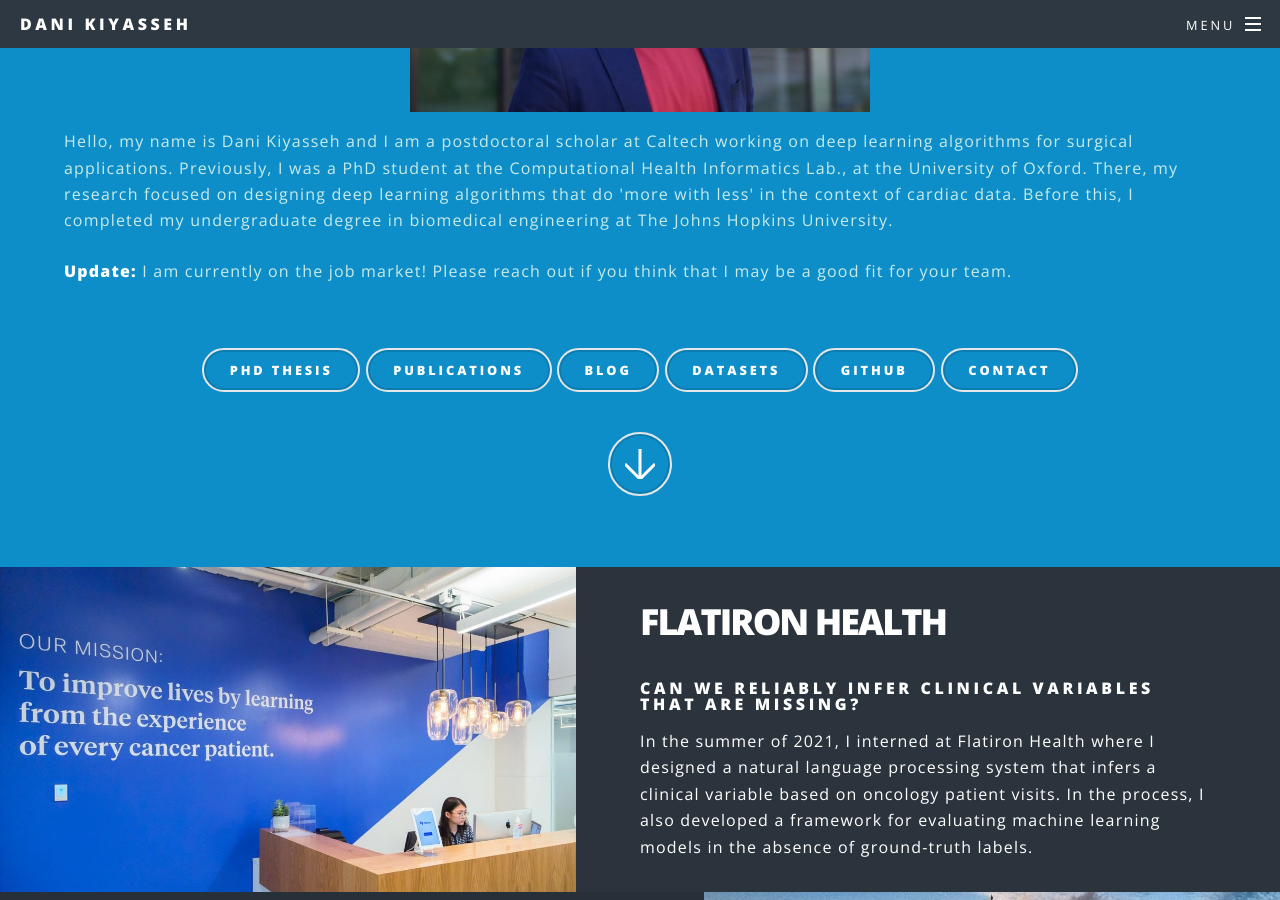
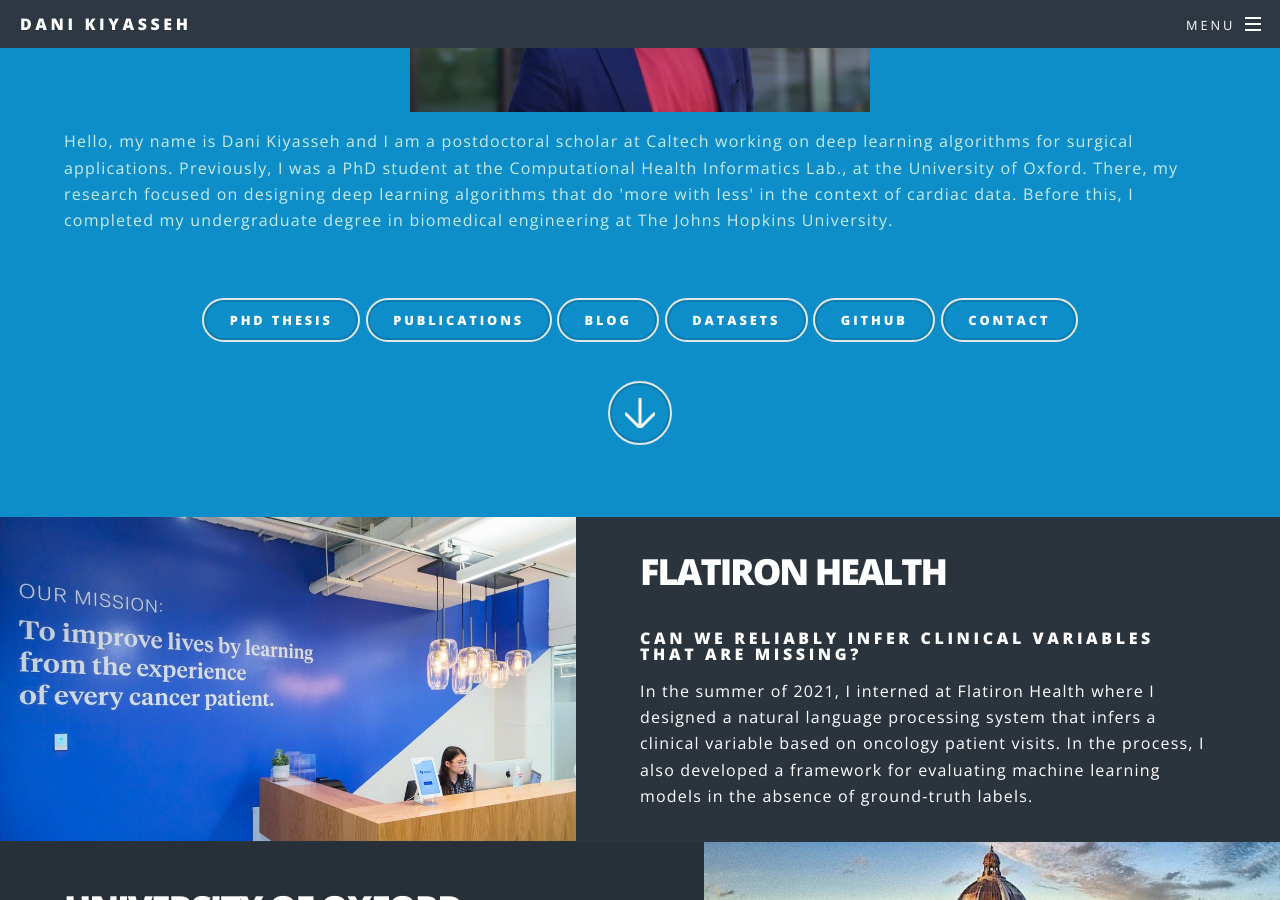
Before and after one commit to danikiyasseh/danikiyasseh.github.io, a Jekyll site: the page index.html, which Jekyll copies as it is, in a window 1280 px wide and 900 px high, scrolled down 1311 px. Built offline with Jekyll 4.4.1, drawn with Linux system fonts in a browser that asks for light colours; comment, search, counter and statistics services are not loaded.

Commit message:
remove update statement

```diff
--- a/index.html
+++ b/index.html
@@ -107,10 +107,6 @@
 								Previously, I was a PhD student at the <a href="http://www.robots.ox.ac.uk/~davidc/" target="_blank">
 								Computational Health Informatics Lab.</a>, at the University of Oxford. There, my research focused on designing deep learning algorithms
 								that do 'more with less' in the context of cardiac data. Before this, I completed my undergraduate degree in biomedical engineering at The Johns Hopkins University.
-								</p>
-
-								<p style="text-align:left;">
-								<b> Update: </b> I am currently on the job market! Please reach out if you think that I may be a good fit for your team.
 								</p>
 
 							</header>
```
